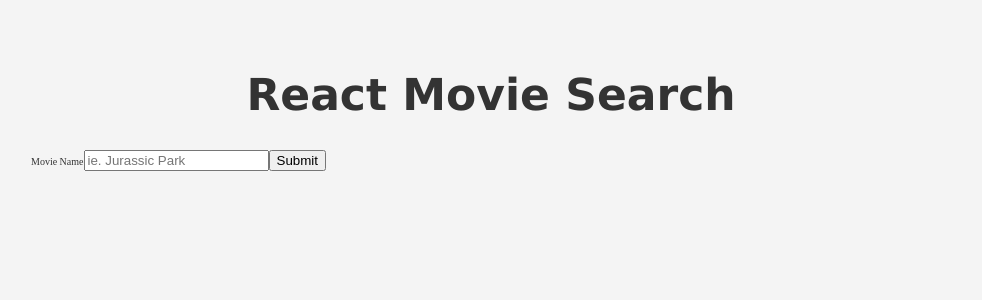
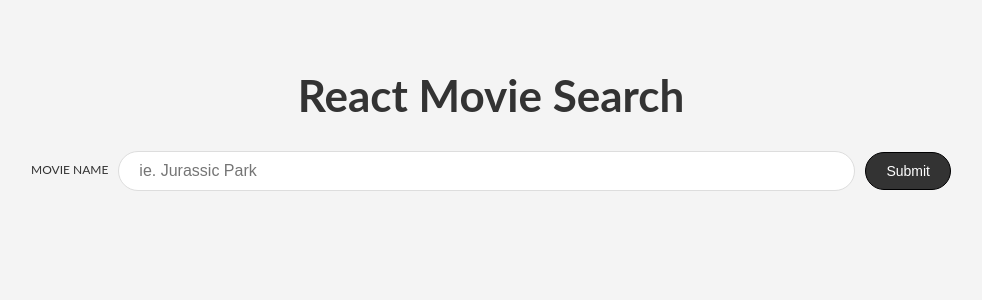
Before and after one commit to jfullerco/moviedbsearch, a React (Create React App) app: page / in a window 1280 px wide. Shown: the top 300 px of the page, without its empty margins (149-1131 px from the left). Built offline with nearby package versions, Linux system fonts and the light colour scheme.

Commit message:
1 file modified

```diff
--- a/src/style.css
+++ b/src/style.css
@@ -1,6 +1,6 @@
 p, h1 {
   font-size: 1.2rem;
-  font-family: 'Lucida Sans', 'Lucida Sans Regular', 'Lucida Grande', 'Lucida Sans Unicode', Geneva, Verdana, sans-serif
+
 }
 html {
   font-size: 10px;
@@ -9,6 +9,7 @@
   box-sizing: border-box;
 }
 body {
+  font-family: lato;
   margin: 0;
   padding: 0;
   background-color: rgb(244,244,244);
@@ -26,3 +27,44 @@
   font-size: 4.4rem;
   text-align: center;
 }
+.form {
+  display: grid;
+}
+.label {
+
+  font-size: 1.2rem;
+  margin-bottom: 0.2rem;
+  text-transform: uppercase;
+}
+.input {
+  font-size: 1.6rem;
+  padding: 0.5rem 2rem;
+  line-height: 2.8rem;
+  border-radius: 20px;
+  border: 1px solid #ddd;
+  margin-bottom: 1rem;
+}
+.button {
+  background-color: rgb(51, 51, 51);
+  color: white;
+  padding: 1rem 2rem;
+  border: 1px solid rgba(0,0,0.75);
+  border-radius: 20px;
+  font-size: 1.4rem;
+  cursor: pointer;
+  transition: background-color 250ms;
+}
+.button:hover {
+  background-color: rgba(0,0,0.95);
+}
+
+@media (min-width:786px){
+  .form {
+    grid-template-columns: auto 1fr auto;
+    grid-gap: 1rem;
+    align-items: center;
+  }
+  .input {
+    margin-bottom: 0;
+  }
+}
```
